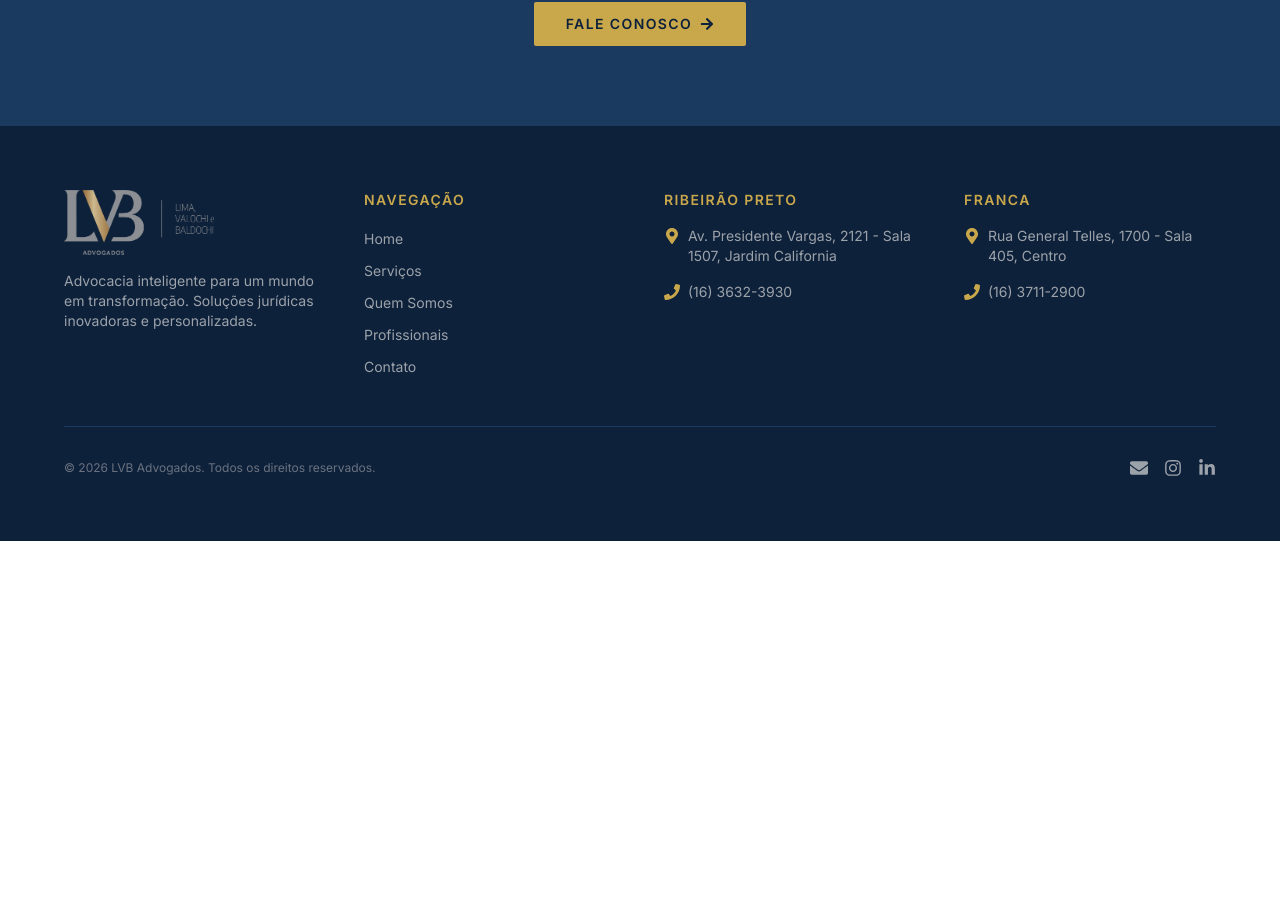
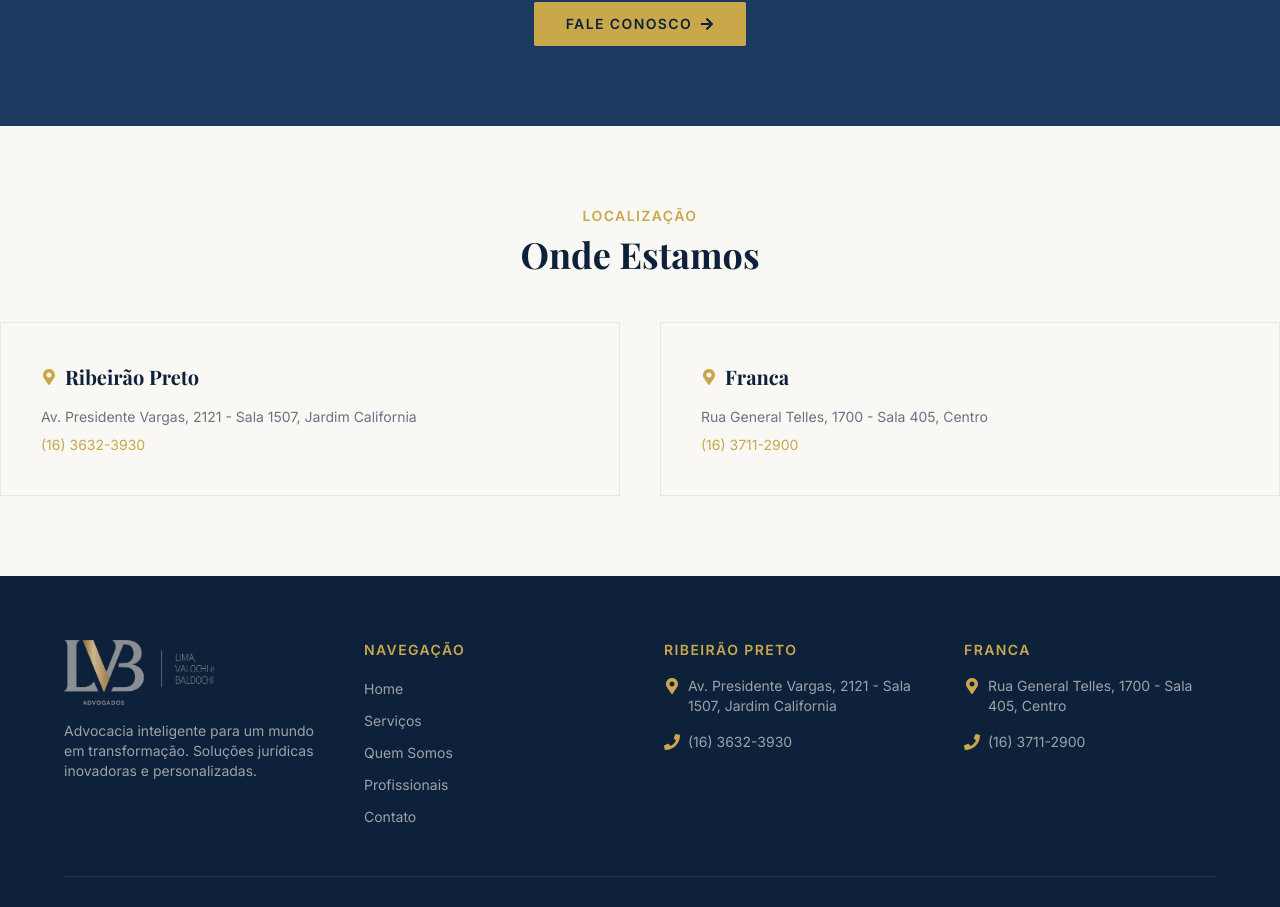
Before and after one commit to pblcnr/lvb-advogados, a Next.js app: page / in a window 1280 px wide. Shown: the part 2999-3906 px from the top of the page. Before the commit the page ends 3540 px from the top, so only its background shows below. Built offline with nearby package versions, Linux system fonts and the light colour scheme; a web font is replaced by a local one.

Commit message:
feat: add Location section component

```diff
--- a/app/page.tsx
+++ b/app/page.tsx
@@ -3,6 +3,7 @@ import Hero from '@/components/Hero';
 import ServiceSection from '@/components/ServiceSection';
 import TeamSection from '@/components/TeamSection';
 import CTASection from '@/components/CTASection';
+import LocationSection from '@/components/LocationSection';
 
 export default function Home() {
   return (
@@ -12,6 +13,7 @@ export default function Home() {
       <ServiceSection />
       <TeamSection />
       <CTASection />
+      <LocationSection />
     </>
   );
 }
--- /dev/null
+++ b/components/LocationSection.tsx
@@ -0,0 +1,50 @@
+import { FaMapMarkerAlt } from 'react-icons/fa';
+
+const offices = [
+  {
+    city: 'Ribeirão Preto',
+    address: 'Av. Presidente Vargas, 2121 - Sala 1507, Jardim California',
+    phone: '(16) 3632-3930',
+  },
+  {
+    city: 'Franca',
+    address: 'Rua General Telles, 1700 - Sala 405, Centro',
+    phone: '(16) 3711-2900',
+  },
+];
+
+export default function LocationSection() {
+  return (
+    <section className="bg-primary-offwhite py-20">
+      <div className="mx-auto max-w-7xl items-center text-center">
+        {/* Label e título da seção */}
+        <p className="text-accent text-sm font-semibold tracking-widest uppercase">
+          Localização
+        </p>
+        <h2 className="font-playfair text-primary mt-2 mb-12 text-4xl font-bold">
+          Onde Estamos
+        </h2>
+        {/* Grid de escritórios */}
+        <div className="grid grid-cols-2 gap-10">
+          {offices.map((office) => (
+            <div
+              key={office.city}
+              className="border border-gray-200 p-10 text-left"
+            >
+              {/* Ícone + cidade */}
+              <div className="mb-4 flex items-center gap-2">
+                <FaMapMarkerAlt className="text-accent" />
+                <h3 className="font-playfair text-primary text-xl font-bold">
+                  {office.city}
+                </h3>
+              </div>
+              {/* Endereço e telefone */}
+              <p className="text-text-secondary text-sm">{office.address}</p>
+              <p className="text-accent mt-2 text-sm">{office.phone}</p>
+            </div>
+          ))}
+        </div>
+      </div>
+    </section>
+  );
+}
```
